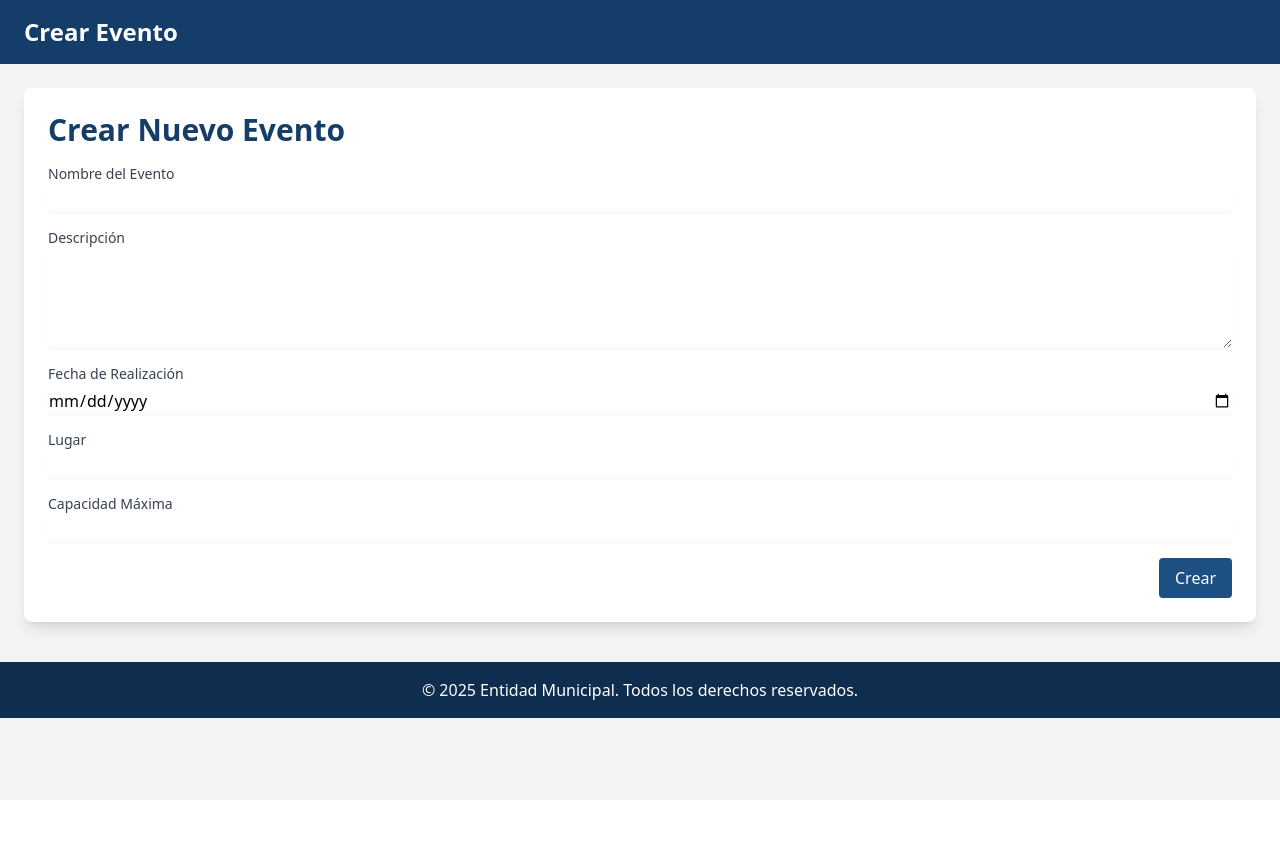
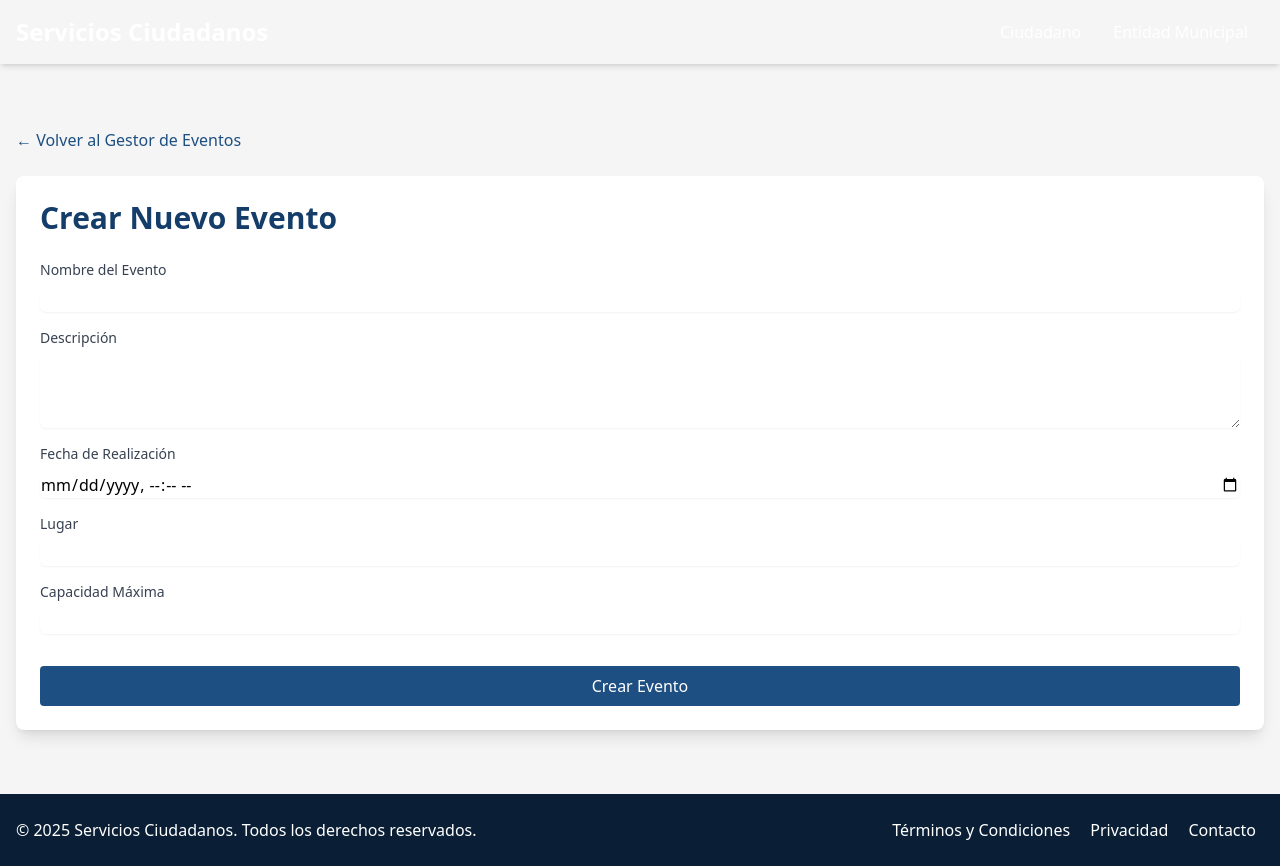
Before and after one commit to cristian-sangucho-a/servicios-ciudadanos, a Django app: template entidad_municipal_app/templates/entidad/eventos/crear_evento.html in a window 1280 px wide. Before the commit the page ends 718 px from the top, so only its background shows below. Run offline with Django 5.2, Linux system fonts and the light colour scheme; the template is opened without the code that fills it, so the values that code supplies are empty; some libraries are stand-ins or nearby versions.

Commit message:
Arreglé errores en la vista para que se muestren correctamente. Realicé cambios simples en 'evento' y 'gestor_evento'.
Co-authored-by: Santiago Bejarano <bejaranoj.santiago@gmail.com>

Co-authored-by: Alexis Lapo <alexis.lapo@epn.edu.ec>

Co-authored-by: Isaac Friedman <isaac.friedman@epn.edu.ec>

```diff
--- a/ciudadano_app/views/eventos/lista_eventos.py
+++ b/ciudadano_app/views/eventos/lista_eventos.py
@@ -3,6 +3,7 @@ from django.utils import timezone
 from django.contrib.auth.decorators import login_required
 from django.contrib import messages
 from entidad_municipal_app.models import EventoMunicipal
+from entidad_municipal_app.models.evento.evento_municipal import ErrorGestionEventos
 from entidad_municipal_app.models.evento.registro_asistencia import RegistroAsistencia
 
 
--- a/entidad_municipal_app/templates/entidad/eventos/crear_evento.html
+++ b/entidad_municipal_app/templates/entidad/eventos/crear_evento.html
@@ -1,68 +1,56 @@
-<!DOCTYPE html>
-<html lang="es">
-<head>
-    <meta charset="UTF-8">
-    <meta name="viewport" content="width=device-width, initial-scale=1.0">
-    <title>Crear Evento</title>
-    <script src="https://cdn.tailwindcss.com"></script>
-</head>
-<body class="bg-gray-100">
-    <!-- Header -->
-    <header class="bg-[#143D69] text-white py-4">
-        <div class="container mx-auto flex justify-between items-center px-6">
-            <h1 class="text-2xl font-bold">Crear Evento</h1>
-        </div>
-    </header>
+{% extends "base.html" %}
+{% block content %}
+<div class="container mx-auto py-8">
+    <div class="mb-6">
+        <a href="{% url 'gestor_eventos' %}" class="text-[#1E4F82] hover:underline">&larr; Volver al Gestor de Eventos</a>
+    </div>
 
-    <!-- Formulario de Crear Evento -->
-    <div class="container mx-auto mt-6 px-6">
-        <div class="bg-white shadow-lg rounded-lg p-6">
-            <h2 class="text-3xl font-semibold text-[#143D69]">Crear Nuevo Evento</h2>
-            <form action="/eventos/crear/" method="POST" class="mt-4 space-y-4">
-                <!-- CSRF Token -->
+    <div class="bg-white shadow-lg rounded-lg overflow-hidden">
+        <div class="p-6">
+            <h1 class="text-3xl font-bold text-[#143D69] mb-6">Crear Nuevo Evento</h1>
+
+            <form method="POST" class="space-y-4">
                 {% csrf_token %}
 
-                <!-- Nombre del Evento -->
-                <div>
+                <!-- Aquí irán los campos del formulario -->
+                <div class="space-y-2">
                     <label for="nombre_evento" class="block text-sm font-medium text-gray-700">Nombre del Evento</label>
-                    <input type="text" id="nombre_evento" name="nombre_evento" class="mt-1 block w-full border-gray-300 rounded-md shadow-sm focus:ring-[#143D69] focus:border-[#143D69]" required>
+                    <input type="text" name="nombre_evento" id="nombre_evento" required
+                           class="mt-1 block w-full rounded-md border-gray-300 shadow-sm focus:border-[#1E4F82] focus:ring-[#1E4F82]">
                 </div>
 
-                <!-- Descripción -->
-                <div>
+                <div class="space-y-2">
                     <label for="descripcion_evento" class="block text-sm font-medium text-gray-700">Descripción</label>
-                    <textarea id="descripcion_evento" name="descripcion_evento" rows="4" class="mt-1 block w-full border-gray-300 rounded-md shadow-sm focus:ring-[#143D69] focus:border-[#143D69]" required></textarea>
+                    <textarea name="descripcion_evento" id="descripcion_evento" rows="3" required
+                              class="mt-1 block w-full rounded-md border-gray-300 shadow-sm focus:border-[#1E4F82] focus:ring-[#1E4F82]"></textarea>
                 </div>
 
-                <!-- Fecha de Realización -->
-                <div>
+                <div class="space-y-2">
                     <label for="fecha_realizacion" class="block text-sm font-medium text-gray-700">Fecha de Realización</label>
-                    <input type="date" id="fecha_realizacion" name="fecha_realizacion" class="mt-1 block w-full border-gray-300 rounded-md shadow-sm focus:ring-[#143D69] focus:border-[#143D69]" required>
+                    <input type="datetime-local" name="fecha_realizacion" id="fecha_realizacion" required
+                           class="mt-1 block w-full rounded-md border-gray-300 shadow-sm focus:border-[#1E4F82] focus:ring-[#1E4F82]">
                 </div>
 
-                <!-- Lugar -->
-                <div>
+                <div class="space-y-2">
                     <label for="lugar_evento" class="block text-sm font-medium text-gray-700">Lugar</label>
-                    <input type="text" id="lugar_evento" name="lugar_evento" class="mt-1 block w-full border-gray-300 rounded-md shadow-sm focus:ring-[#143D69] focus:border-[#143D69]" required>
+                    <input type="text" name="lugar_evento" id="lugar_evento" required
+                           class="mt-1 block w-full rounded-md border-gray-300 shadow-sm focus:border-[#1E4F82] focus:ring-[#1E4F82]">
                 </div>
 
-                <!-- Capacidad Máxima -->
-                <div>
+                <div class="space-y-2">
                     <label for="capacidad_maxima" class="block text-sm font-medium text-gray-700">Capacidad Máxima</label>
-                    <input type="number" id="capacidad_maxima" name="capacidad_maxima" class="mt-1 block w-full border-gray-300 rounded-md shadow-sm focus:ring-[#143D69] focus:border-[#143D69]" required>
+                    <input type="number" name="capacidad_maxima" id="capacidad_maxima" required min="1"
+                           class="mt-1 block w-full rounded-md border-gray-300 shadow-sm focus:border-[#1E4F82] focus:ring-[#1E4F82]">
                 </div>
 
-                <!-- Botón de Guardar -->
-                <div class="flex justify-end">
-                    <button type="submit" class="bg-[#1E4F82] text-white py-2 px-4 rounded hover:bg-[#143D69]">Crear</button>
+                <div class="pt-4">
+                    <button type="submit"
+                            class="w-full bg-[#1E4F82] text-white py-2 px-4 rounded hover:bg-[#143D69] transition duration-300">
+                        Crear Evento
+                    </button>
                 </div>
             </form>
         </div>
     </div>
-
-    <!-- Footer -->
-    <footer class="bg-[#0F2D4E] text-white text-center py-4 mt-10">
-        <p>© 2025 Entidad Municipal. Todos los derechos reservados.</p>
-    </footer>
-</body>
-</html>
+</div>
+{% endblock %}
--- a/entidad_municipal_app/views/__init__.py
+++ b/entidad_municipal_app/views/__init__.py
@@ -10,5 +10,6 @@ __all__ = [
     'login_entidad',
     'bienvenida_entidad',
     'gestor_eventos',
-    'evento'
+    'evento',
+    'crear_evento'
 ]
```
Also changed, not shown: entidad_municipal_app/templates/entidad/eventos/evento.html (+6 -6 lines), entidad_municipal_app/templates/entidad/eventos/gestor_eventos.html (+39 -5 lines), entidad_municipal_app/views/eventos/evento.py (+37 -9 lines), entidad_municipal_app/views/eventos/gestor_eventos.py (+6 -6 lines), init_test_data.py (+19 -1 lines).
